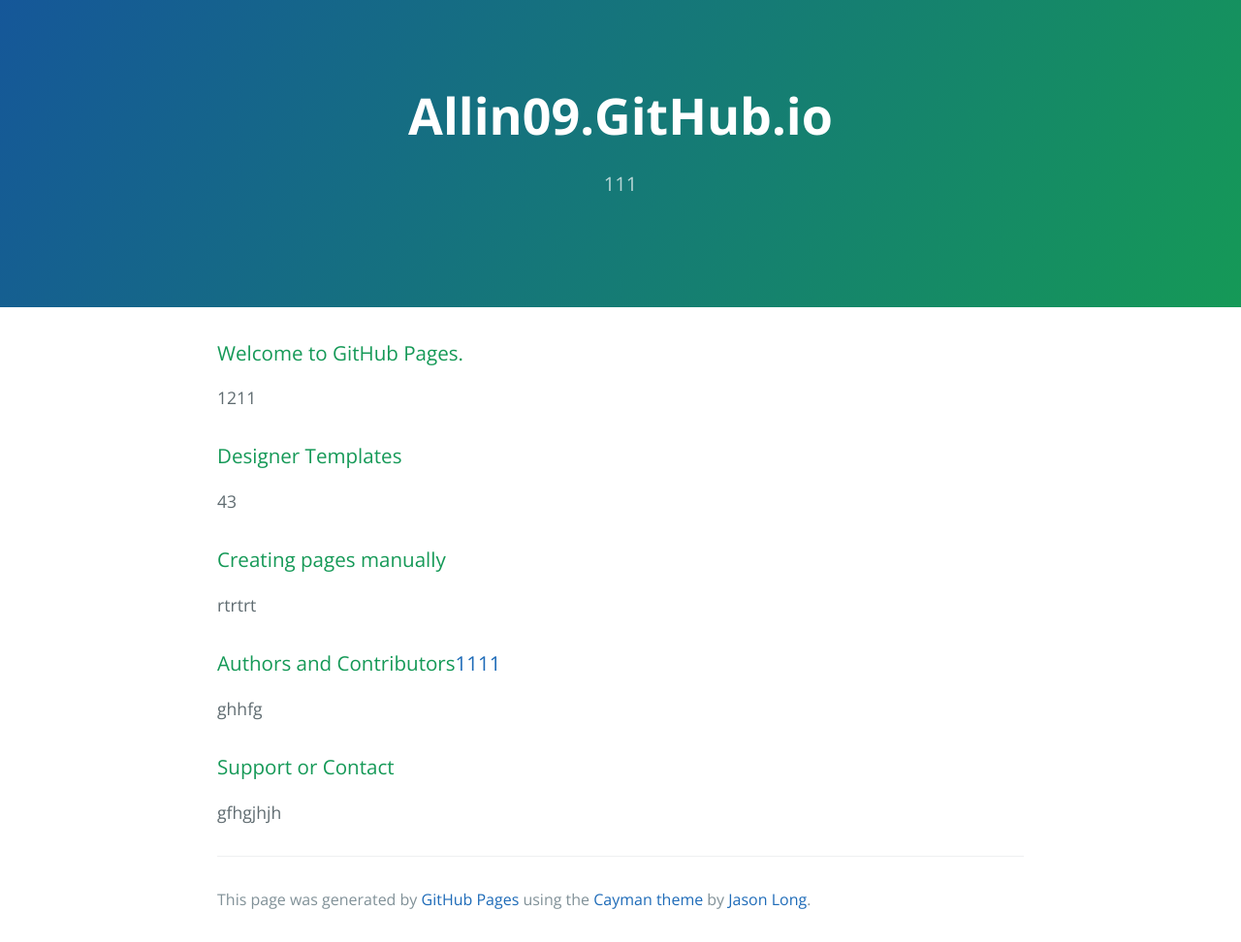
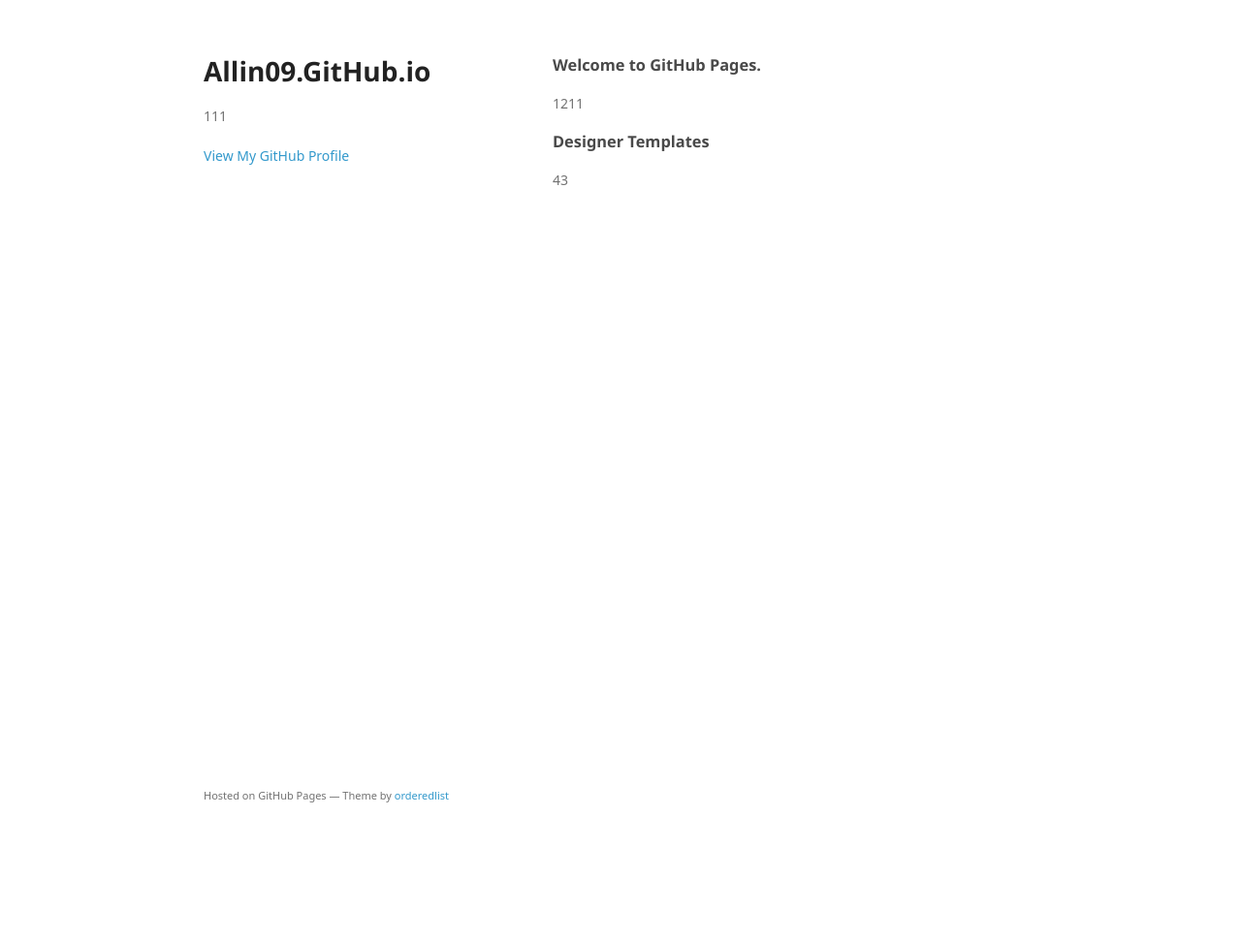
Before and after one commit to allin09/allin09.github.io, a Jekyll site: the page index.html, which Jekyll copies as it is, in a window 1280 px wide. Shown: the whole page at 97% size. Built offline with Jekyll 4.4.1, drawn with Linux system fonts in a browser that asks for light colours; some web fonts are replaced; after the commit the page ends 900 px from its top, so only the background shows below that.

Commit message:
Replace master branch with page content via GitHub

```diff
--- a/index.html
+++ b/index.html
@@ -1,22 +1,29 @@
-<!DOCTYPE html>
-<html lang="en-us">
+<!doctype html>
+<html>
   <head>
-    <meta charset="UTF-8">
+    <meta charset="utf-8">
+    <meta http-equiv="X-UA-Compatible" content="chrome=1">
     <title>Allin09.GitHub.io by allin09</title>
-    <meta name="viewport" content="width=device-width, initial-scale=1">
-    <link rel="stylesheet" type="text/css" href="stylesheets/normalize.css" media="screen">
-    <link href='https://fonts.googleapis.com/css?family=Open+Sans:400,700' rel='stylesheet' type='text/css'>
-    <link rel="stylesheet" type="text/css" href="stylesheets/stylesheet.css" media="screen">
-    <link rel="stylesheet" type="text/css" href="stylesheets/github-light.css" media="screen">
+
+    <link rel="stylesheet" href="stylesheets/styles.css">
+    <link rel="stylesheet" href="stylesheets/github-light.css">
+    <meta name="viewport" content="width=device-width">
+    <!--[if lt IE 9]>
+    <script src="//html5shiv.googlecode.com/svn/trunk/html5.js"></script>
+    <![endif]-->
   </head>
   <body>
-    <section class="page-header">
-      <h1 class="project-name">Allin09.GitHub.io</h1>
-      <h2 class="project-tagline">111</h2>
-    </section>
+    <div class="wrapper">
+      <header>
+        <h1>Allin09.GitHub.io</h1>
+        <p>111</p>
 
-    <section class="main-content">
-      <h3>
+
+        <p class="view"><a href="https://github.com/allin09">View My GitHub Profile</a></p>
+
+      </header>
+      <section>
+        <h3>
 <a id="welcome-to-github-pages" class="anchor" href="#welcome-to-github-pages" aria-hidden="true"><span aria-hidden="true" class="octicon octicon-link"></span></a>Welcome to GitHub Pages.</h3>
 
 <p>1211</p>
@@ -25,30 +32,12 @@
 <a id="designer-templates" class="anchor" href="#designer-templates" aria-hidden="true"><span aria-hidden="true" class="octicon octicon-link"></span></a>Designer Templates</h3>
 
 <p>43</p>
-
-<h3>
-<a id="creating-pages-manually" class="anchor" href="#creating-pages-manually" aria-hidden="true"><span aria-hidden="true" class="octicon octicon-link"></span></a>Creating pages manually</h3>
-
-<p>rtrtrt</p>
-
-<h3>
-<a id="authors-and-contributors1111" class="anchor" href="#authors-and-contributors1111" aria-hidden="true"><span aria-hidden="true" class="octicon octicon-link"></span></a>Authors and Contributors<a href="http://www.baidu.com">1111</a>
-</h3>
-
-<p>ghhfg</p>
-
-<h3>
-<a id="support-or-contact" class="anchor" href="#support-or-contact" aria-hidden="true"><span aria-hidden="true" class="octicon octicon-link"></span></a>Support or Contact</h3>
-
-<p>gfhgjhjh</p>
-
-      <footer class="site-footer">
-
-        <span class="site-footer-credits">This page was generated by <a href="https://pages.github.com">GitHub Pages</a> using the <a href="https://github.com/jasonlong/cayman-theme">Cayman theme</a> by <a href="https://twitter.com/jasonlong">Jason Long</a>.</span>
+      </section>
+      <footer>
+        <p><small>Hosted on GitHub Pages &mdash; Theme by <a href="https://github.com/orderedlist">orderedlist</a></small></p>
       </footer>
-
-    </section>
-
+    </div>
+    <script src="javascripts/scale.fix.js"></script>
 
   </body>
 </html>
--- a/params.json
+++ b/params.json
@@ -1 +1 @@
-{"name":"Allin09.GitHub.io","tagline":"111","body":"### Welcome to GitHub Pages.\r\n1211\r\n### Designer Templates\r\n43\r\n### Creating pages manually\r\nrtrtrt\r\n\r\n### Authors and Contributors[1111](http://www.baidu.com)\r\nghhfg\r\n\r\n### Support or Contact\r\ngfhgjhjh","google":"","note":"Don't delete this file! It's used internally to help with page regeneration."}
+{"name":"Allin09.GitHub.io","tagline":"111","body":"### Welcome to GitHub Pages.\r\n1211\r\n### Designer Templates\r\n43\r\n","google":"","note":"Don't delete this file! It's used internally to help with page regeneration."}
```
